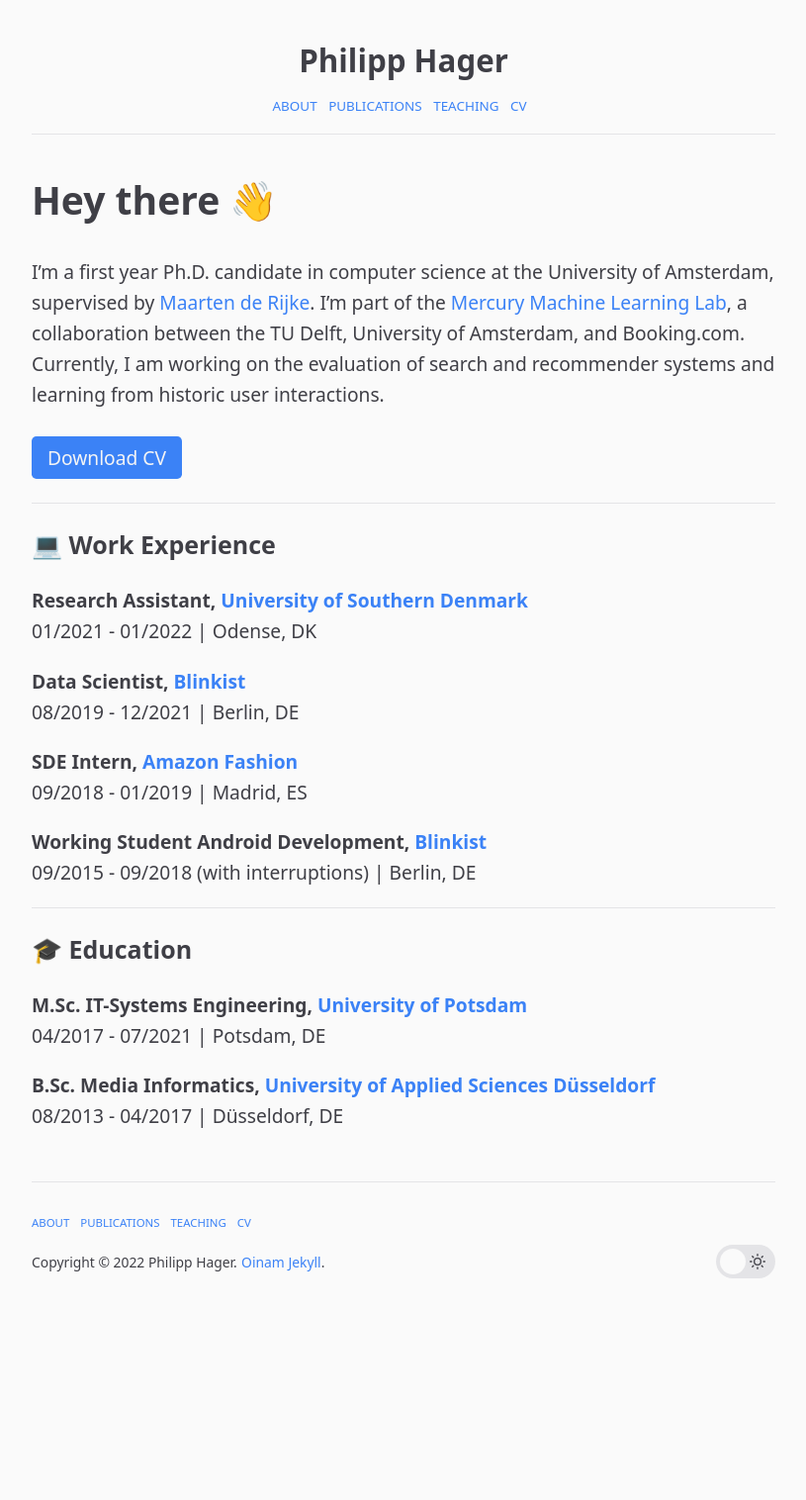
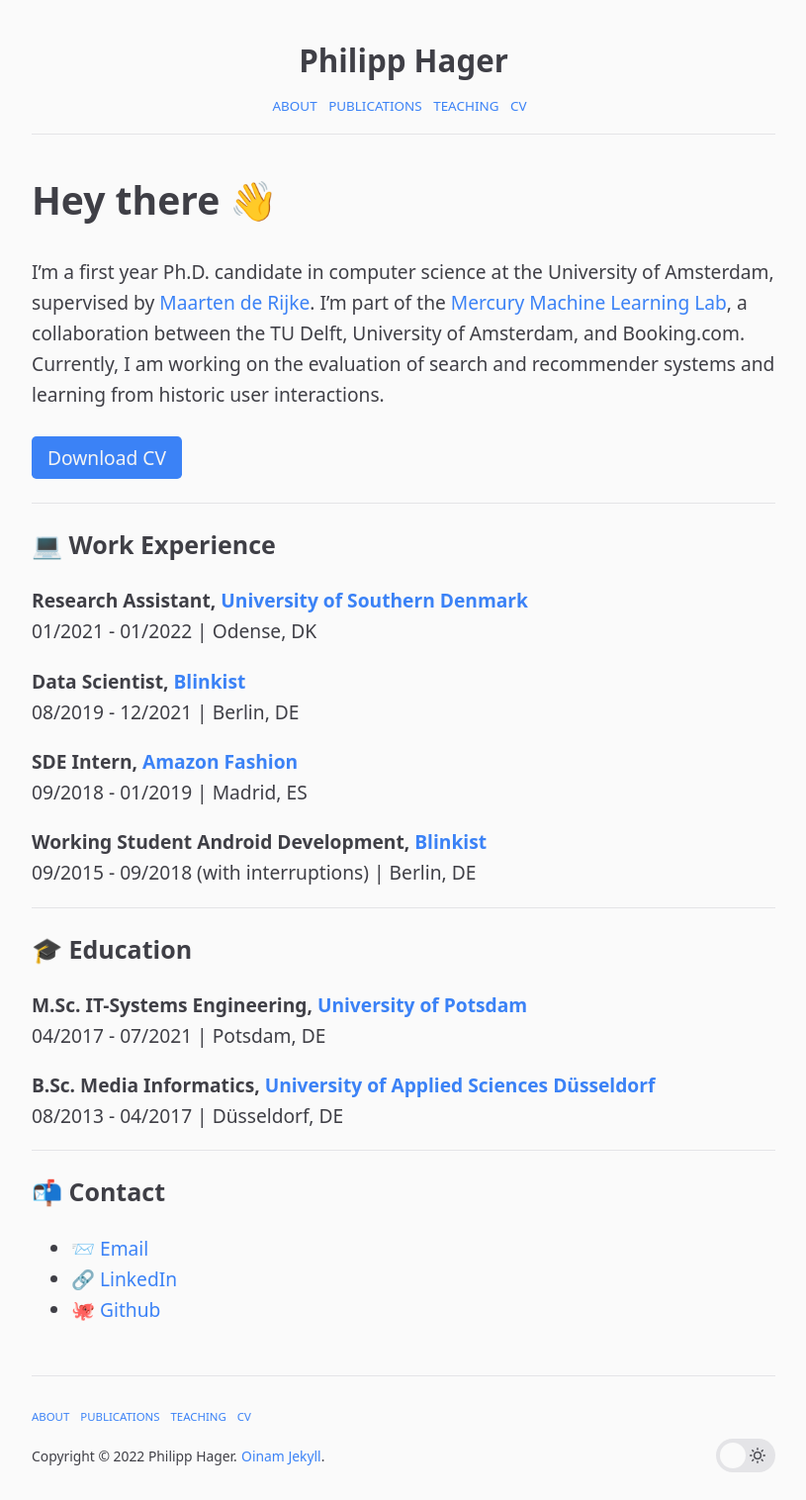
Before and after one commit to philipphager/philipphager.github.io, a Jekyll site: the page built from index.md, in a window 1280 px wide. Shown: the whole page at 99% size, without its empty margins (232-1047 px from the left). Built offline with Jekyll 4.4.1, drawn with Linux system fonts in a browser that asks for light colours; before the commit the page ends 1321 px from its top, so only the background shows below that.

Commit message:
Add contact

```diff
--- a/index.md
+++ b/index.md
@@ -30,3 +30,10 @@ I'm a first year Ph.D. candidate in computer science at the University of Amster
 
 **B.Sc. Media Informatics, [University of Applied Sciences Düsseldorf](https://hpi.de/en/index.html)** \\
 08/2013 - 04/2017 | Düsseldorf, DE
+
+---
+
+### 📬 Contact
+* 📨 <a href="mailto:p.k.hager@uva.nl">Email</a>
+* 🔗 [LinkedIn](https://www.linkedin.com/in/philipp-hager-72a432157/)
+* 🐙 [Github](https://github.com/philipphager/)
```
